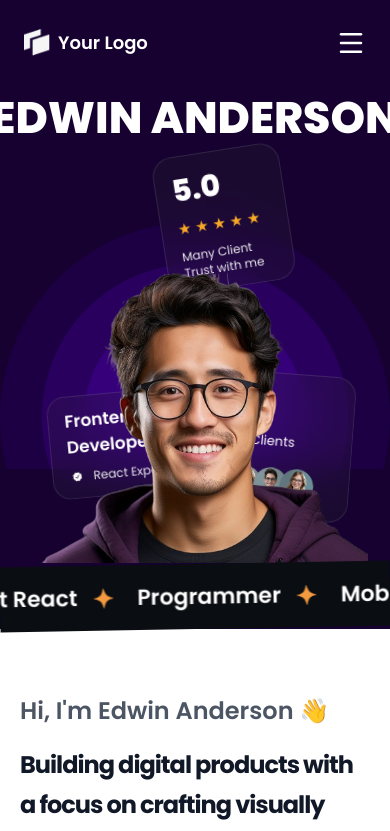
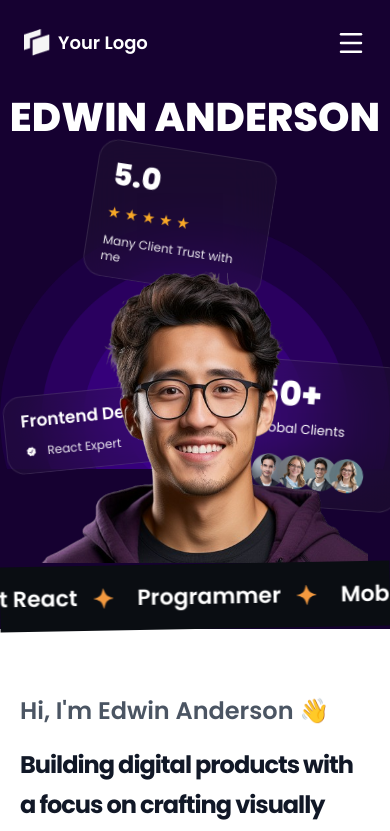
Before and after one commit to faridsyafaat/faridsyafaat-portfolio, a Next.js app: page / in a window 390 px wide. Shown: the top 831 px of the page. Built offline with nearby package versions, Linux system fonts and the light colour scheme.

Commit message:
Refine hero section layout and mobile UI

```diff
--- a/components/Hero/desktop/HeroFrontendCard.tsx
+++ b/components/Hero/desktop/HeroFrontendCard.tsx
@@ -6,7 +6,7 @@ import Image from "next/image"
 export default function HeroFrontendCard() {
   return (
     <motion.div
-      className="absolute top-[660px] left-[240px] z-10 h-[104px] w-[283px] origin-right rounded-[32px] border border-[#FDFDFD1A] bg-[#28282833] px-6 py-5 backdrop-blur-xl"
+      className="absolute top-[660px] left-[150px] z-10 h-[104px] w-[283px] origin-right rounded-[32px] border border-[#FDFDFD1A] bg-[#28282833] px-6 py-5 backdrop-blur-xl"
       animate={{
         rotate: [-4, -7, -4],
       }}
--- a/components/Hero/desktop/HeroGlobalClients.tsx
+++ b/components/Hero/desktop/HeroGlobalClients.tsx
@@ -6,7 +6,7 @@ import Image from "next/image"
 export default function HeroGlobalClients() {
   return (
     <motion.div
-      className="absolute top-[540px] right-[180px] z-10 w-[260px] origin-left rounded-[28px] border border-[#FDFDFD1A] bg-[#28282833] px-7 py-6 backdrop-blur-xl"
+      className="absolute top-[520px] right-[140px] z-10 w-[260px] origin-left rounded-[28px] border border-[#FDFDFD1A] bg-[#28282833] px-7 py-6 backdrop-blur-xl"
       initial={{
         opacity: 0,
         x: 80,
--- a/components/Hero/desktop/HeroRating.tsx
+++ b/components/Hero/desktop/HeroRating.tsx
@@ -5,7 +5,7 @@ import { motion } from "framer-motion"
 export default function HeroRating() {
   return (
     <motion.div
-      className="absolute top-[400px] left-[300px] z-10 w-[220px] rotate-[4deg] rounded-[32px] border border-[#FDFDFD1A] bg-[#28282833] p-6 text-white backdrop-blur-xl"
+      className="absolute top-[380px] left-[230px] z-10 w-[220px] rotate-[4deg] rounded-[32px] border border-[#FDFDFD1A] bg-[#28282833] p-6 text-white backdrop-blur-xl"
       animate={{
         y: [0, -5, 0],
         rotate: [4, 2, 4],
--- a/components/Hero/desktop/HeroTitle.tsx
+++ b/components/Hero/desktop/HeroTitle.tsx
@@ -1,6 +1,6 @@
 export default function HeroTitle() {
   return (
-    <h1 className="absolute top-[144px] left-1/2 z-10 w-[1389px] -translate-x-1/2 text-center text-[150px] leading-[195px] font-extrabold tracking-[-4px] whitespace-nowrap text-white uppercase">
+    <h1 className="absolute top-[144px] left-1/2 z-10 w-[1389px] -translate-x-1/2 text-center text-[130px] leading-[195px] font-extrabold tracking-[-1px] whitespace-nowrap text-white uppercase">
       EDWIN ANDERSON
     </h1>
   )
--- a/components/Hero/desktop/HeroVisual.tsx
+++ b/components/Hero/desktop/HeroVisual.tsx
@@ -2,7 +2,7 @@ import Image from "next/image"
 
 export default function HeroVisual() {
   return (
-    <div className="absolute top-[50px] left-[211px] h-[1018px] w-[1018px]">
+    <div className="absolute top-[50px] left-[130px] h-[1018px] w-[1018px]">
       <Image
         src="/images/frame.png"
         alt="Frame"
--- a/components/Hero/mobile/HeroFrontendCardMobile.tsx
+++ b/components/Hero/mobile/HeroFrontendCardMobile.tsx
@@ -6,9 +6,9 @@ import { motion } from "framer-motion"
 export default function HeroFrontendCardMobile() {
   return (
     <motion.div
-      initial={{ rotate: -7 }}
+      initial={{ rotate: -9 }}
       animate={{
-        rotate: [-7, -4, -7],
+        rotate: [-9, -3, -9],
         y: [0, -3, 0],
       }}
       transition={{
@@ -17,7 +17,7 @@ export default function HeroFrontendCardMobile() {
         ease: "easeInOut",
       }}
       style={{ transformOrigin: "left center" }}
-      className="absolute top-[400px] left-[50px] z-10 w-[170px] rounded-[18px] border border-[#FDFDFD1A] bg-[#28282833] px-4 py-3 backdrop-blur-xl"
+      className="absolute top-[400px] left-[5px] z-10 w-[220px] rounded-[18px] border border-[#FDFDFD1A] bg-[#28282833] px-4 py-3 backdrop-blur-xl"
     >
       <p className="text-[17px] font-semibold text-white">Frontend Developer</p>
 
--- a/components/Hero/mobile/HeroGlobalClientsMobile.tsx
+++ b/components/Hero/mobile/HeroGlobalClientsMobile.tsx
@@ -17,7 +17,7 @@ export default function HeroGlobalClientsMobile() {
         ease: "easeInOut",
       }}
       style={{ transformOrigin: "right center" }}
-      className="absolute top-[380px] right-[38px] z-10 w-[165px] rounded-[20px] border border-[#FDFDFD1A] bg-[#28282833] px-4 py-4 backdrop-blur-xl"
+      className="absolute top-[370px] right-[-12px] z-10 w-[165px] rounded-[20px] border border-[#FDFDFD1A] bg-[#28282833] px-4 py-4 backdrop-blur-xl"
     >
       <h2 className="text-[34px] leading-none font-extrabold text-white">
         50+
--- a/components/Hero/mobile/HeroMobile.tsx
+++ b/components/Hero/mobile/HeroMobile.tsx
@@ -10,7 +10,7 @@ export default function HeroMobile() {
     <section className="relative overflow-hidden bg-[#160131] lg:hidden">
       <div className="relative h-[580px]">
         {/* Hero Title */}
-        <h1 className="absolute top-[92px] left-1/2 z-30 -translate-x-1/2 text-center text-[44px] leading-[52px] font-extrabold whitespace-nowrap text-white uppercase">
+        <h1 className="absolute top-[92px] left-1/2 z-30 -translate-x-1/2 text-center text-[40px] leading-[50px] font-extrabold whitespace-nowrap text-white uppercase">
           EDWIN ANDERSON
         </h1>
 
--- a/components/Hero/mobile/HeroRatingMobile.tsx
+++ b/components/Hero/mobile/HeroRatingMobile.tsx
@@ -5,17 +5,17 @@ import { motion } from "framer-motion"
 export default function HeroRatingMobile() {
   return (
     <motion.div
-      initial={{ rotate: -5 }}
+      initial={{ rotate: 5 }}
       animate={{
         y: [0, -4, 0],
-        rotate: [-5, -3, -5],
+        rotate: [5, 3, 5],
       }}
       transition={{
         duration: 3,
         repeat: Infinity,
         ease: "easeInOut",
       }}
-      className="absolute top-[120px] left-[160px] mt-8 w-[128px] rotate-[-5deg] rounded-[20px] border border-[#FDFDFD1A] bg-[#28282833] px-4 py-3 backdrop-blur-xl"
+      className="absolute top-[120px] left-[90px] mt-8 w-[180px] rotate-[5deg] rounded-[20px] border border-[#FDFDFD1A] bg-[#28282833] px-4 py-3 backdrop-blur-xl"
     >
       <h3 className="text-[30px] font-extrabold text-white">5.0</h3>
 
```
